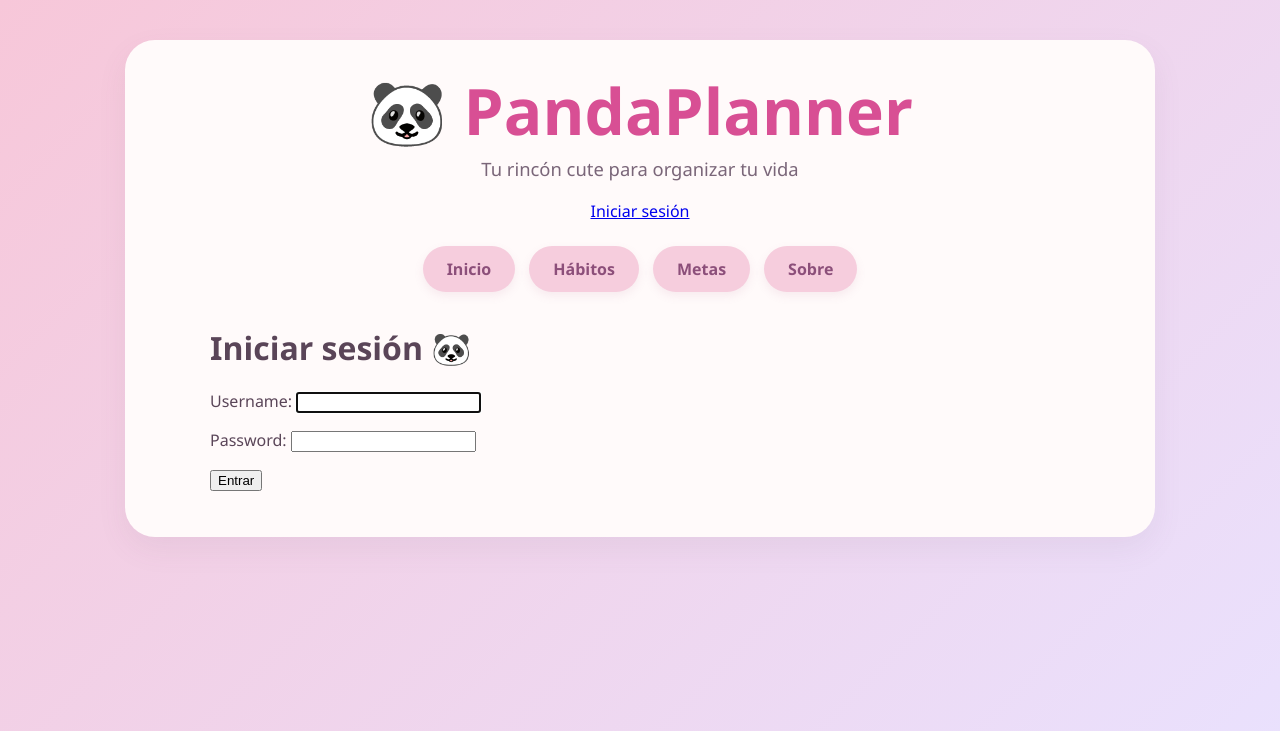
After one commit to BelZambrano/panda-planner, a Django app: page /login/ in a window 1280 px wide. The commit adds this page. Shown: the top 731 px of the page. Run offline with Django 5.2, Linux system fonts and the light colour scheme.

Commit message:
feat: agregar autenticación con login y logout

```diff
--- a/pandaplanner_project/settings.py
+++ b/pandaplanner_project/settings.py
@@ -116,3 +116,6 @@ USE_TZ = True
 # https://docs.djangoproject.com/en/6.0/howto/static-files/
 
 STATIC_URL = "static/"
+LOGIN_REDIRECT_URL = "/"
+
+LOGOUT_REDIRECT_URL = "/login/"
--- a/pandaplanner_project/urls.py
+++ b/pandaplanner_project/urls.py
@@ -1,7 +1,25 @@
 from django.contrib import admin
 from django.urls import path, include
+from django.contrib.auth import views as auth_views
 
 urlpatterns = [
+
     path("admin/", admin.site.urls),
+
+    path(
+        "login/",
+        auth_views.LoginView.as_view(
+            template_name="registration/login.html"
+        ),
+        name="login"
+    ),
+
+    path(
+        "logout/",
+        auth_views.LogoutView.as_view(),
+        name="logout"
+    ),
+
     path("", include("planner.urls")),
+
 ]
--- a/planner/templates/base.html
+++ b/planner/templates/base.html
@@ -1,32 +1,89 @@
 {% load static %}
 <!DOCTYPE html>
 <html lang="es">
+
 <head>
     <meta charset="UTF-8">
     <meta name="viewport" content="width=device-width, initial-scale=1.0">
     <title>PandaPlanner</title>
+
     <link rel="stylesheet" href="{% static 'css/style.css' %}">
 </head>
+
 <body>
+
     <div class="background-deco"></div>
 
     <div class="container">
+
+        <!-- Header -->
         <header class="header">
+
             <h1>🐼 PandaPlanner</h1>
-            <p class="subtitle">Tu rincón cute para organizar tu vida</p>
+
+            <p class="subtitle">
+                Tu rincón cute para organizar tu vida
+            </p>
+
+            {% if user.is_authenticated %}
+
+            <div class="user-info">
+
+                🌸 Bienvenida <strong>{{ user.username }}</strong>
+
+                |
+
+                <a href="{% url 'logout' %}">
+                    Cerrar sesión
+                </a>
+
+            </div>
+
+            {% else %}
+
+            <div class="user-info">
+
+                <a href="{% url 'login' %}">
+                    Iniciar sesión
+                </a>
+
+            </div>
+
+            {% endif %}
+
         </header>
 
+
+        <!-- Navegación -->
         <nav class="nav">
+
             <a href="/">Inicio</a>
-            <a href="/habitos/">Hábitos</a>
-            <a href="/metas/">Metas</a>
-            <a href="/sobre/">Sobre</a>
+
+            <a href="/habitos/">
+                Hábitos
+            </a>
+
+            <a href="/metas/">
+                Metas
+            </a>
+
+            <a href="/sobre/">
+                Sobre
+            </a>
+
         </nav>
 
+
+        <!-- Contenido -->
         <main class="content">
+
             {% block content %}
             {% endblock %}
+
         </main>
+
     </div>
+
 </body>
+
 </html>
--- /dev/null
+++ b/planner/templates/registration/login.html
@@ -0,0 +1,19 @@
+{% extends "base.html" %}
+
+{% block content %}
+
+<h1>Iniciar sesión 🐼</h1>
+
+<form method="post">
+
+    {% csrf_token %}
+
+    {{ form.as_p }}
+
+    <button type="submit">
+        Entrar
+    </button>
+
+</form>
+
+{% endblock %}
```
Also changed, not shown: planner/static/css/style.css (line endings or trailing spaces).
